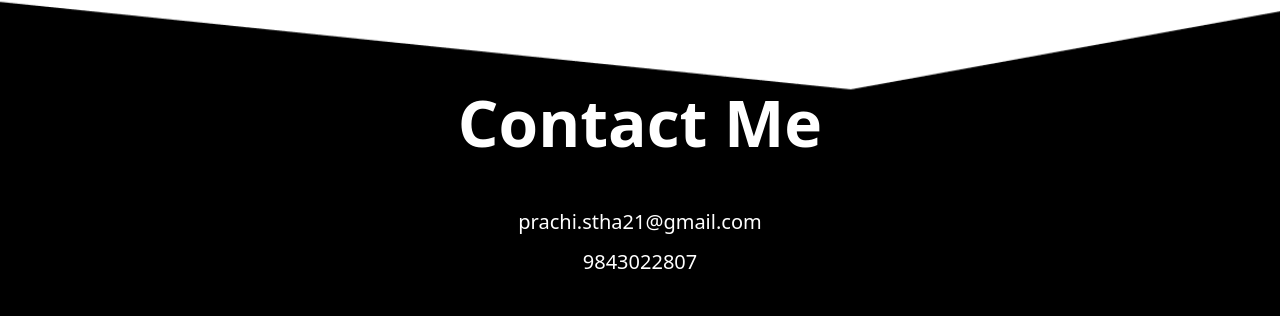
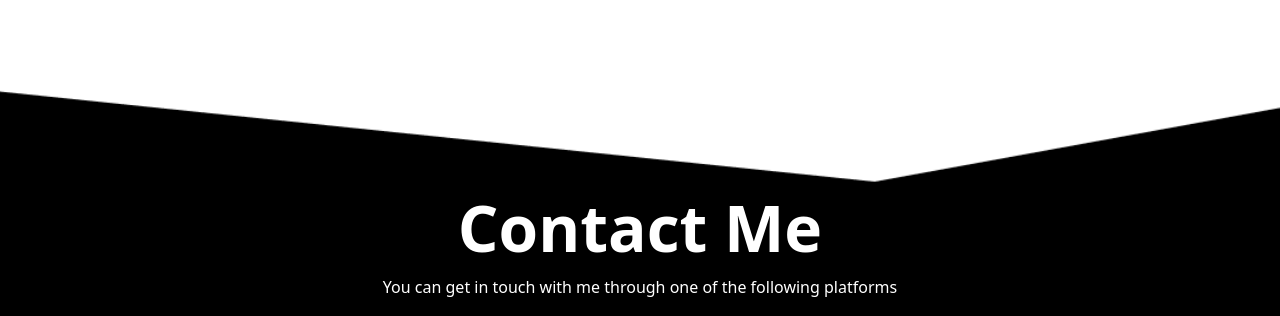
Before and after one commit to Prachi-Shrestha/Portfolio, a React (Create React App) app: page / in a window 1280 px wide. Shown: the part 2481-2797 px from the top of the page. Built offline with nearby package versions, Linux system fonts and the light colour scheme; what react-jquery-plugin would draw is missing.

Commit message:
'updates'

```diff
--- a/src/Components/About.jsx
+++ b/src/Components/About.jsx
@@ -1,5 +1,5 @@
 import React from 'react'
-import image from './img/image.jpg'
+import image from './img/about.jpg'
 
 function About() {
   return (
--- a/src/Components/Contact.jsx
+++ b/src/Components/Contact.jsx
@@ -6,20 +6,20 @@ import linkedin from './img/linkedin.png'
 function Contact() {
   return (
     <div className='text-center contact py-5 text-white' id='Contact'>
-        <h1 className='display-3 fw-bold my-5'>Contact Me</h1>
-
+        <h1 className='display-3 fw-bold mt-5 mb-2 pt-4'>Contact Me</h1>
+        <p className='mb-5'>You can get in touch with me through one of the following platforms</p>
         <h5>prachi.stha21@gmail.com</h5>
         <h5 className='mb-5 mt-3'>9843022807</h5>
         <h3 className='mb-4'>Social Links</h3>
         <ul className = 'mt-2 d-flex justify-content-center flex-row list-unstyled mb-0 pb-4'>
             <li>
-                <img src={Facebook} className="me-5" alt="" width={40} height={40}/>
+                <a href="https://www.facebook.com/pra.stha.39/"><img src={Facebook} className="me-5" alt="" width={40} height={40}/></a>
             </li>
             <li>
-                <img src={Instagram} className="mx-5" alt="" width={40} height={40}/>
+                <a href="https://www.instagram.com/prachi_stha/"><img src={Instagram} className="mx-5" alt="" width={40} height={40}/></a>
             </li>
             <li>
-                <img src={linkedin} className="ms-5" alt="" width={40} height={40}/>
+                <a href="https://www.linkedin.com/in/prachi-shrestha-58161b151/"><img src={linkedin} className="ms-5" alt="" width={40} height={40}/></a>
             </li>
         </ul>
     </div>
--- a/src/style.css
+++ b/src/style.css
@@ -11,7 +11,7 @@
     background: url(./Components/img/Group\ 1.jpg);
     background-repeat: no-repeat;
     background-size: cover;
-    background-position: center;
+    background-position: 77%;
     margin-left: -2px;
     margin-top: -3px;
 }
```
Also changed, not shown: src/Components/img/about.jpg (added).
